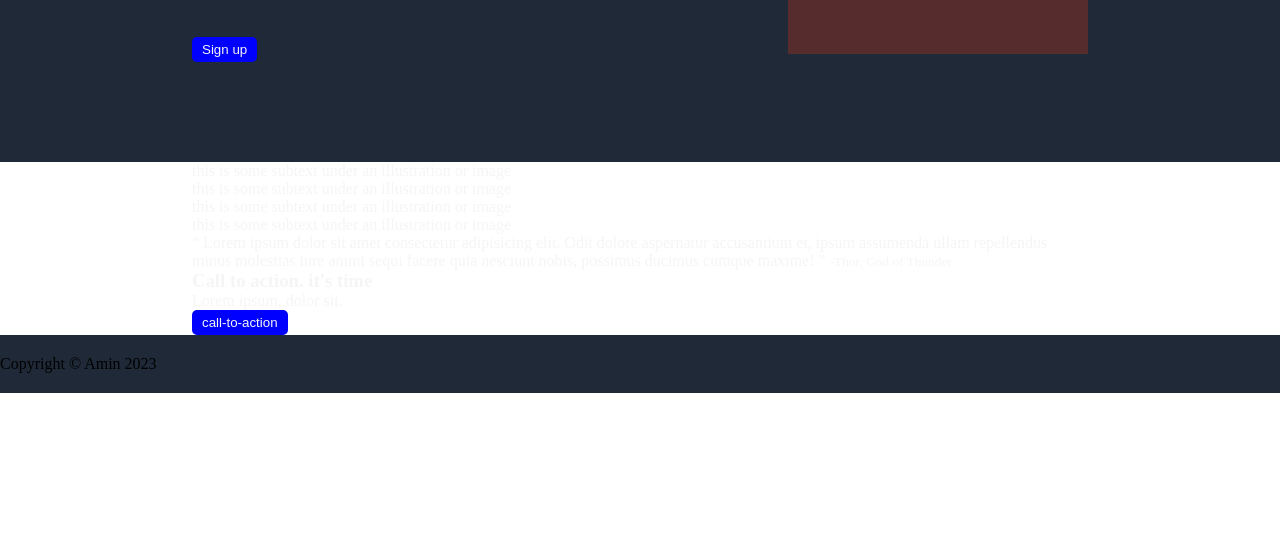
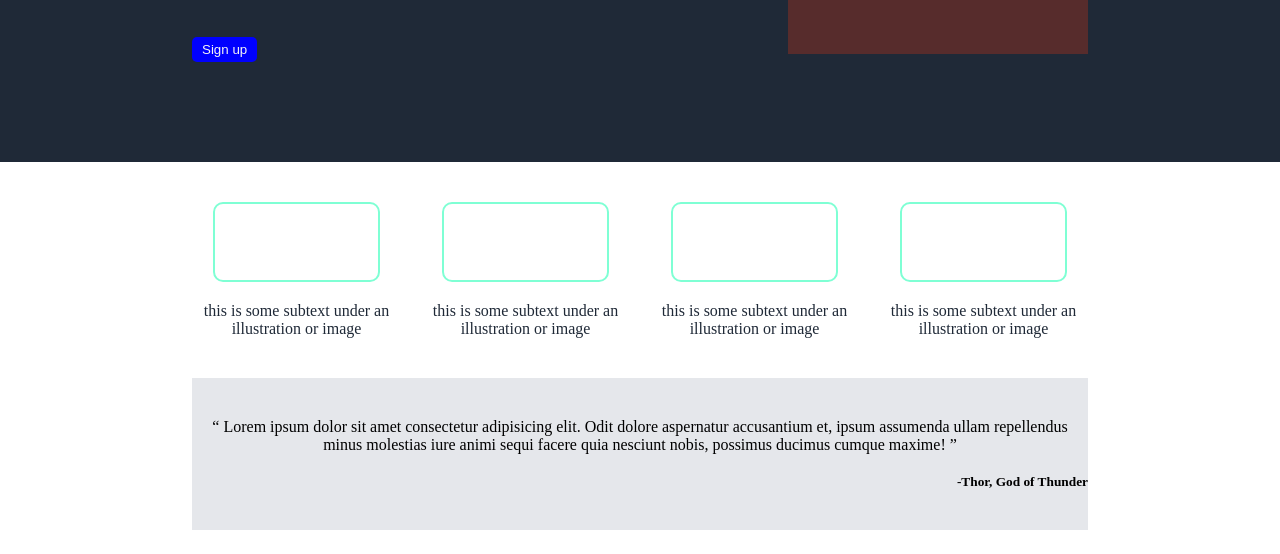
Before and after one commit to Aamin887/landingpage, a plain HTML site: page index.html in a window 1280 px wide. Shown: the part 246-800 px from the top of the page. Drawn offline with Linux system fonts and the light colour scheme.

Commit message:
add style to all sections

```diff
--- a/index.html
+++ b/index.html
@@ -52,7 +52,7 @@
                 </article>
 
                 <article class="info">
-                    <div class="info-section"></div>
+                    <div class="info-img"></div>
                     <p>this is some subtext under an illustration or image</p>
                 </article>
 
@@ -74,10 +74,10 @@
                     <q>
                         Lorem ipsum dolor sit amet consectetur adipisicing elit. Odit dolore aspernatur accusantium et, ipsum assumenda ullam repellendus minus molestias iure animi sequi facere quia nesciunt nobis, possimus ducimus cumque maxime!
                     </q>
-                    <small class="auhtor">
-                        -Thor, God of Thunder
-                    </small>
                 </div>
+                <small class="author">
+                    -Thor, God of Thunder
+                </small>
             </section>
 
             <section class="cta-section">
--- a/style.css
+++ b/style.css
@@ -70,6 +70,62 @@ header h1 {
     margin-bottom: 20px;
 }
 
-header p {
+header p, nav ul li, nav .logo h3{
     margin-bottom: 40px;
+    font: 18px #e5e7eb;
 }
+
+/* styles for main */
+
+section {
+    display: flex;
+    padding: 40px 0;
+    gap: 20px;
+    text-align: center;
+}
+
+section.info-section{
+    color: #1f2937;
+}
+
+article.info{
+    display: flex;
+    flex-direction: column;
+    align-items: center;
+    justify-content: center;
+}
+
+section .info-img{
+    border:2px solid aquamarine;
+    border-radius: 10px;
+    height: 80px;
+    width: 80%;
+    margin-bottom: 20px;
+}
+
+section.msg-section {
+    color: black;
+    flex-direction: column;
+    background-color: #e5e7eb;
+}
+
+section.msg-section .content q {
+    font: 36px italic #666d77;
+}
+
+section.msg-section .author {
+text-align: right;
+font-weight: bold;
+}
+
+section.cta-section {
+margin: 80px 0;
+justify-content: space-around;
+background-color: rgb(62, 23, 234);
+border-radius: 5px;
+}
+
+section.cta-section .btn {
+    background-color: transparent;
+    border: 1px solid whitesmoke;
+}
```
